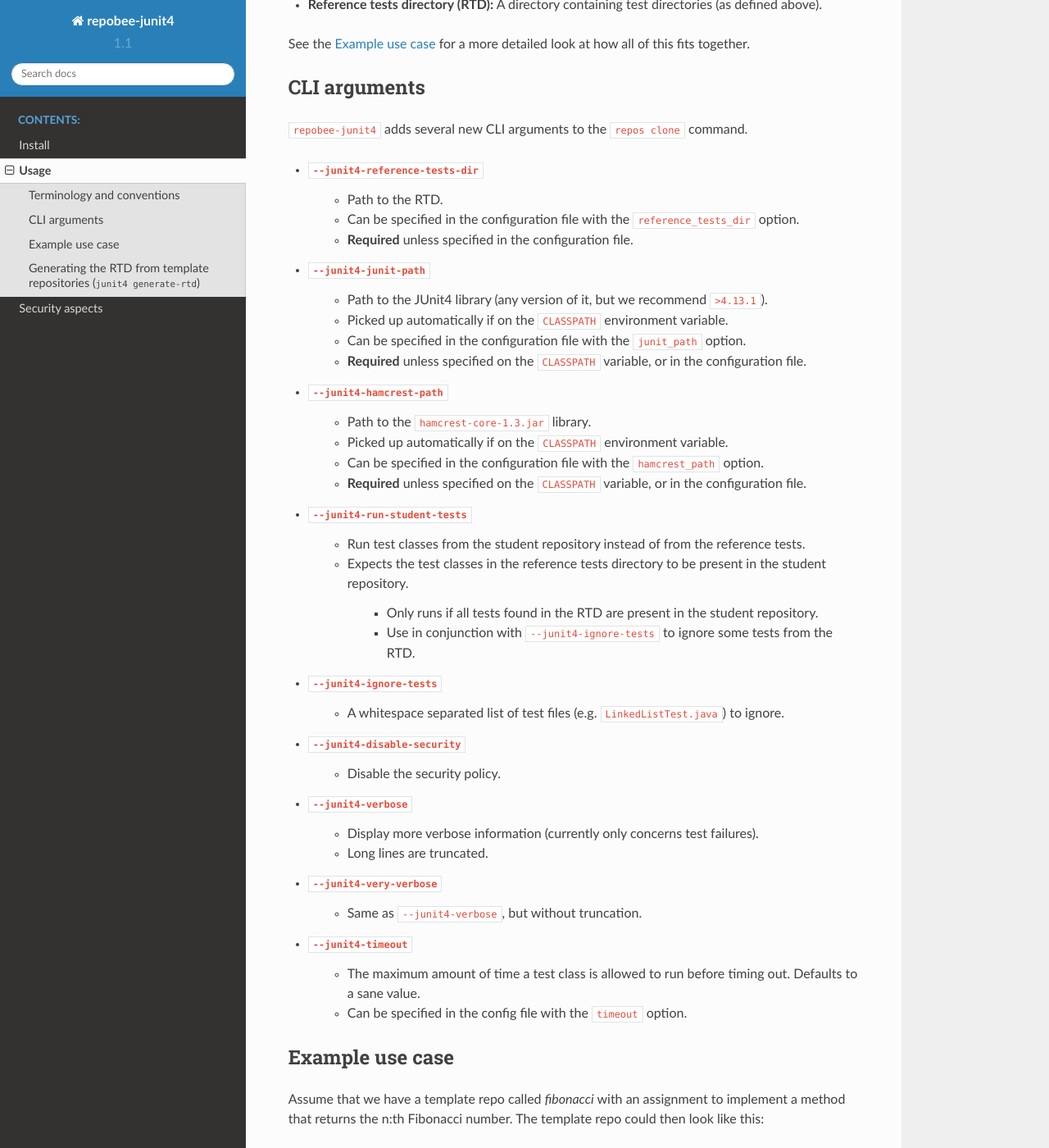
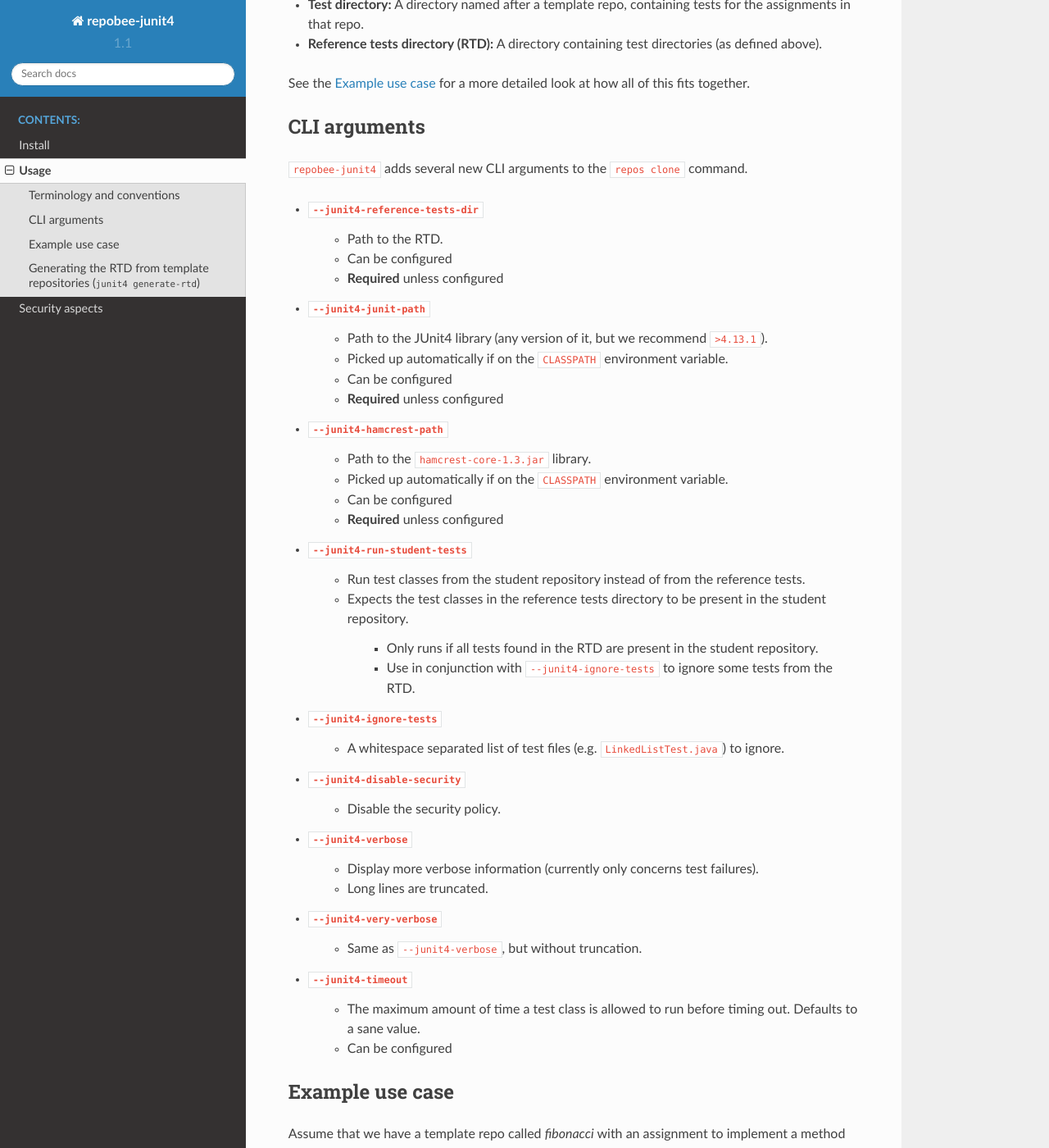
Before and after one commit to repobee/repobee-junit4, a Sphinx documentation site: the page built from docs/usage.rst, in a window 1280 px wide and 1400 px high, scrolled down 467 px. Shown: the whole window at 82% size. Built offline with Sphinx 7.4.7 and the Read the Docs theme 2.0.0, drawn with Linux system fonts in a browser that asks for light colours; some of the changed text lies outside the part shown.

Commit message:
[docs] Update CLI docs (#94)

```diff
--- a/docs/usage.rst
+++ b/docs/usage.rst
@@ -33,24 +35,19 @@
 
 * ``--junit4-reference-tests-dir``
     - Path to the RTD.
-    - Can be specified in the configuration file with the
-      ``reference_tests_dir`` option.
-    - **Required** unless specified in the configuration file.
+    - Can be configured
+    - **Required** unless configured
 * ``--junit4-junit-path``
     - Path to the JUnit4 library (any version of it, but we recommend
       ``>4.13.1``).
     - Picked up automatically if on the ``CLASSPATH`` environment variable.
-    - Can be specified in the configuration file with the
-      ``junit_path`` option.
-    - **Required** unless specified on the ``CLASSPATH`` variable, or in the
-      configuration file.
+    - Can be configured
+    - **Required** unless configured
 * ``--junit4-hamcrest-path``
     - Path to the ``hamcrest-core-1.3.jar`` library.
     - Picked up automatically if on the ``CLASSPATH`` environment variable.
-    - Can be specified in the configuration file with the
-      ``hamcrest_path`` option.
-    - **Required** unless specified on the ``CLASSPATH`` variable, or in the
-      configuration file.
+    - Can be configured
+    - **Required** unless configured
 * ``--junit4-run-student-tests``
     - Run test classes from the student repository instead of from the
       reference tests.
@@ -73,7 +70,7 @@
 * ``--junit4-timeout``
     - The maximum amount of time a test class is allowed to run before timing
       out. Defaults to a sane value.
-    - Can be specified in the config file with the ``timeout`` option.
+    - Can be configured
 
 .. _use case:
 
```
Also changed, not shown: other parts of docs/usage.rst (+2 -0 lines).
